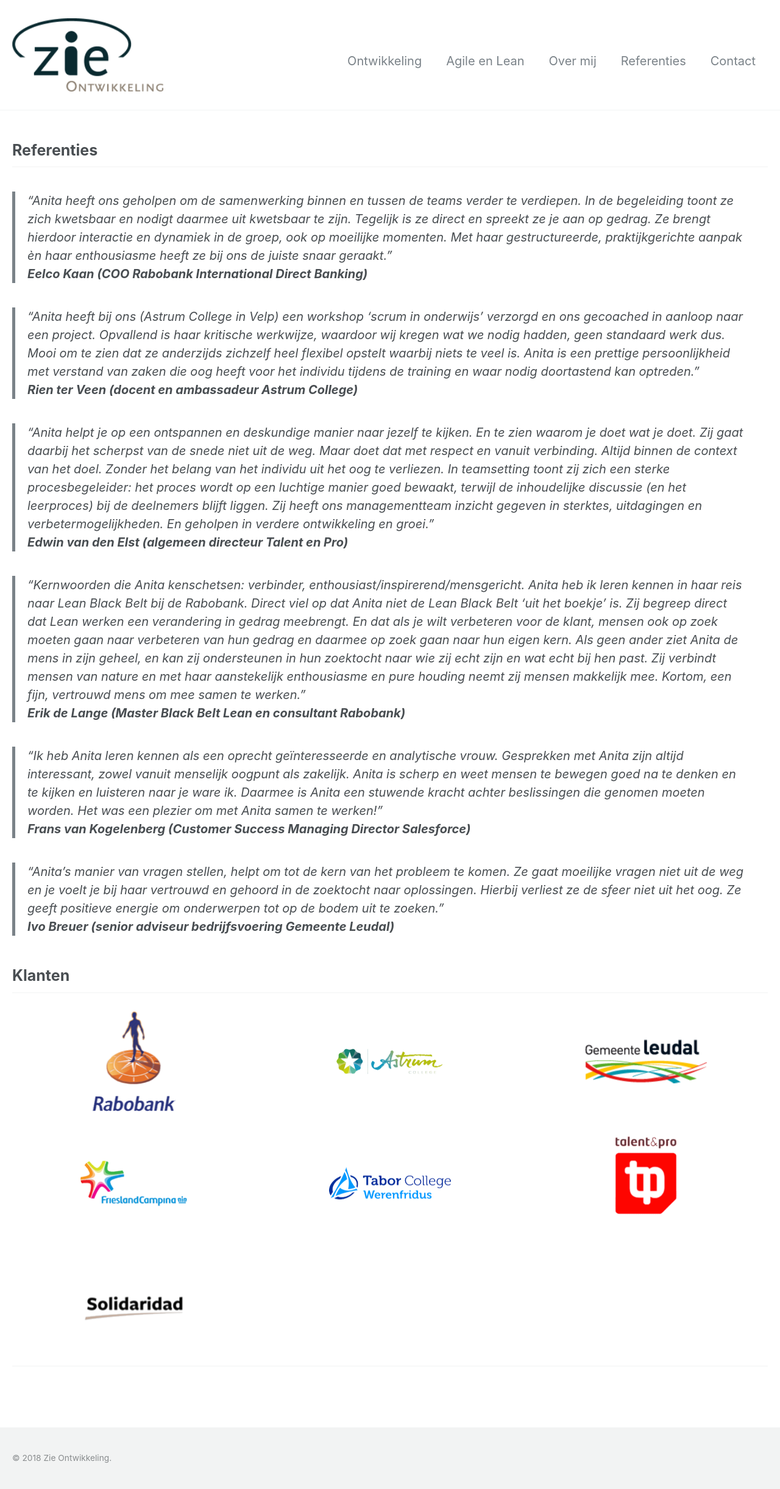
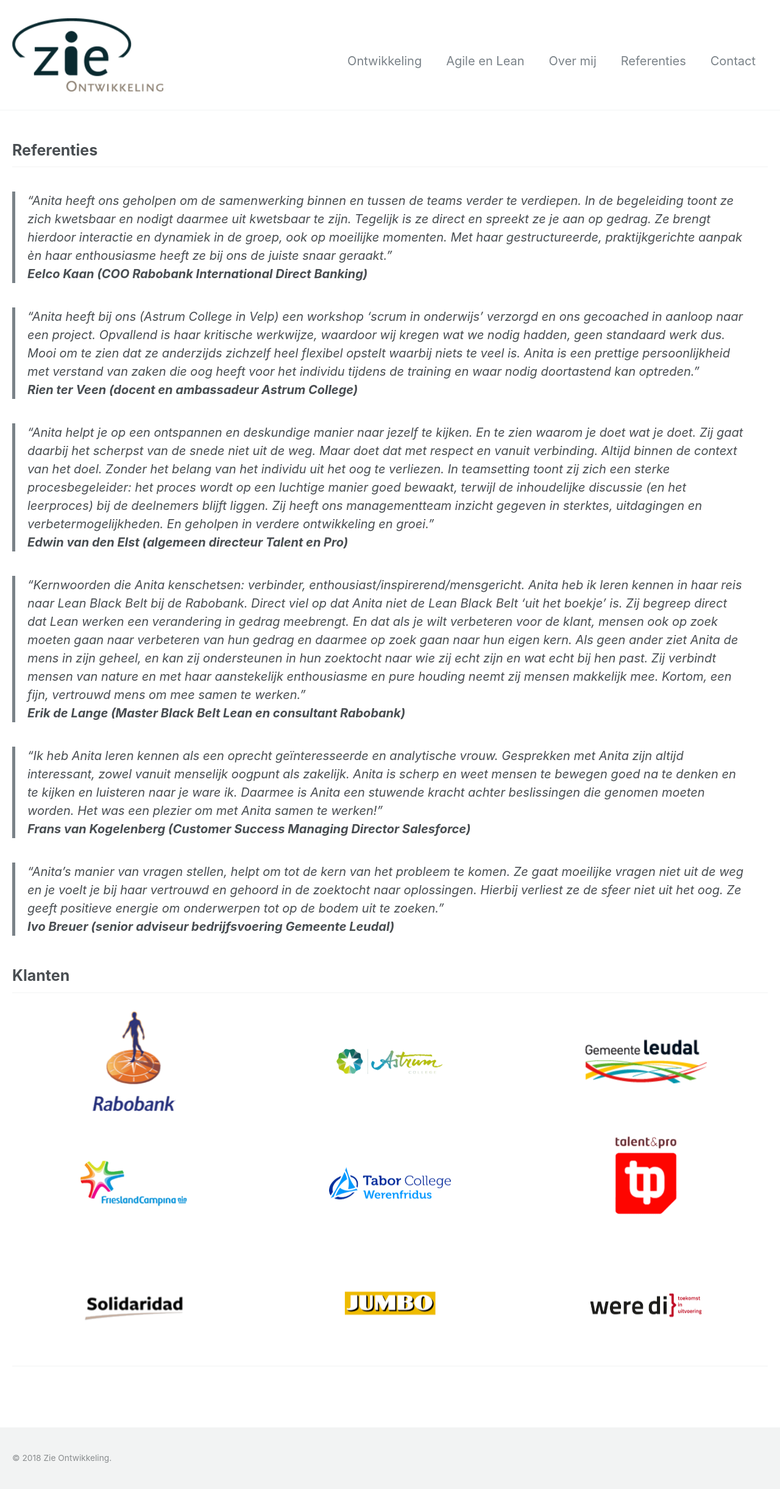
Before and after one commit to twinmum1/zie-ontwikkeling, a Jekyll site: the page built from _pages/klanten.md, in a window 1280 px wide. Shown: the whole page at 61% size. Built offline with Jekyll 4.4.1, drawn with Linux system fonts in a browser that asks for light colours.

Commit message:
Update klanten.md

```diff
--- a/_pages/klanten.md
+++ b/_pages/klanten.md
@@ -15,6 +15,8 @@
   - image_path: /assets/images/referenties/talentpro1.png
 
   - image_path: /assets/images/referenties/solidaridad1.png
+  - image_path: /assets/images/referenties/jumbo1.png
+  - image_path: /assets/images/referenties/weredi1.png
 
 ---
 
```
